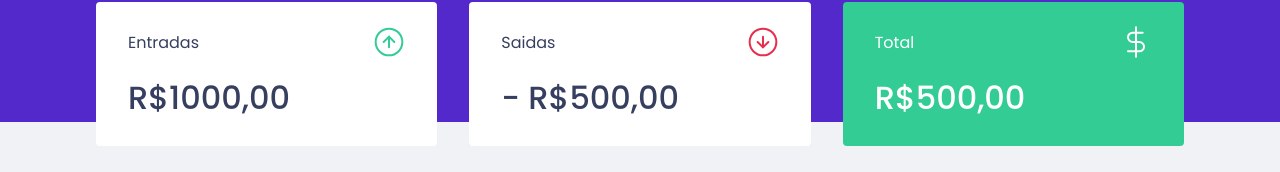
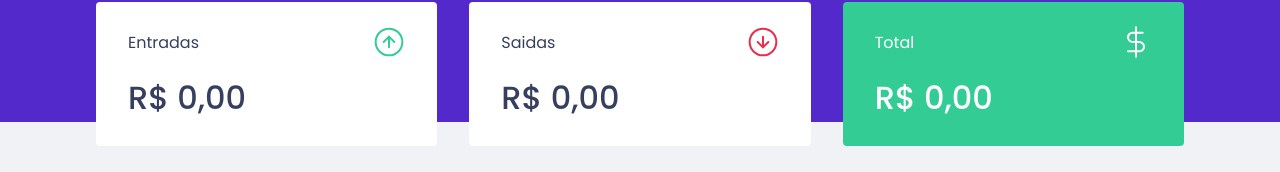
Before and after one commit to vinicius3g/dtmoney, a React (Create React App) app: page / in a window 1280 px wide. Shown: the part 150-322 px from the top of the page. Built offline with nearby package versions, Linux system fonts and the light colour scheme; no server answers; what miragejs would draw is missing.

Commit message:
Context consuming and calculate values with reduce

```diff
--- a/src/components/Summary/index.tsx
+++ b/src/components/Summary/index.tsx
@@ -1,10 +1,39 @@
 import incomeImg from "../../assets/income.svg";
 import outcomeImg from "../../assets/outcome.svg";
 import totalImg from "../../assets/total.svg";
+import { useTransactions } from "../../hooks/useTransactions";
 
 import { Container } from "./styles";
 
 export function Summary() {
+  const { transactions } = useTransactions();
+
+  const summary = transactions.reduce(
+    (acc, transaction) => {
+      if (transaction.type === "deposit") {
+        acc.deposits += transaction.amount;
+        acc.total += transaction.amount;
+      } else {
+        acc.withdraws -= transaction.amount;
+        acc.total -= transaction.amount;
+      }
+
+      return acc;
+    },
+    {
+      deposits: 0,
+      withdraws: 0,
+      total: 0,
+    }
+  );
+
+  function formatPrice(price: number) {
+    return new Intl.NumberFormat("pt-BR", {
+      style: "currency",
+      currency: "BRL",
+    }).format(price);
+  }
+
   return (
     <Container>
       <div>
@@ -12,21 +41,21 @@
           <p>Entradas</p>
           <img src={incomeImg} alt="Entradas" />
         </header>
-        <strong>R$1000,00</strong>
+        <strong>{formatPrice(summary.deposits)}</strong>
       </div>
       <div>
         <header>
           <p>Saidas</p>
           <img src={outcomeImg} alt="Saidas" />
         </header>
-        <strong>- R$500,00</strong>
+        <strong>{formatPrice(summary.withdraws)}</strong>
       </div>
       <div className="highlight-background">
         <header>
           <p>Total</p>
           <img src={totalImg} alt="Total" />
         </header>
-        <strong>R$500,00</strong>
+        <strong>{formatPrice(summary.total)}</strong>
       </div>
     </Container>
   );
```
